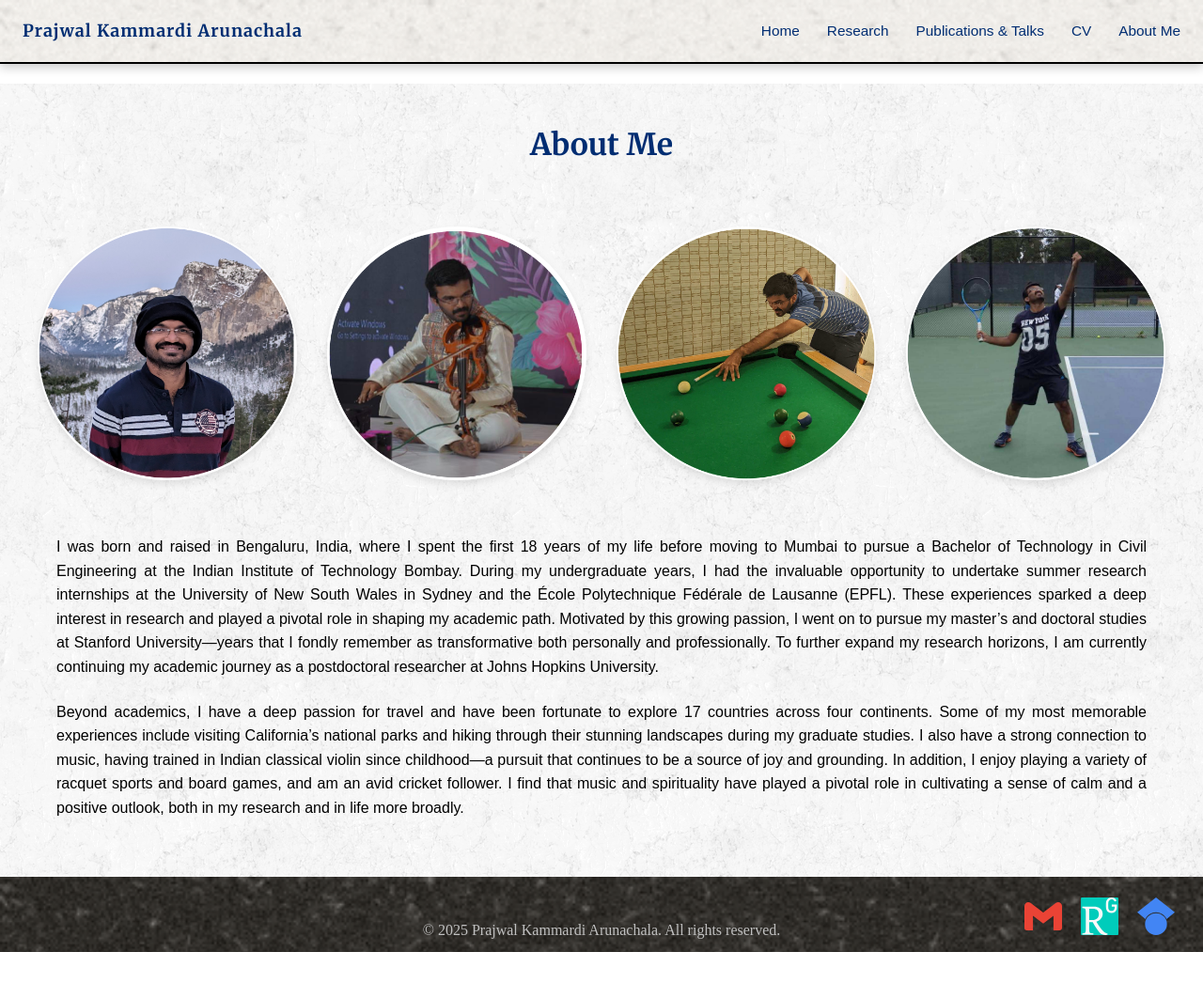
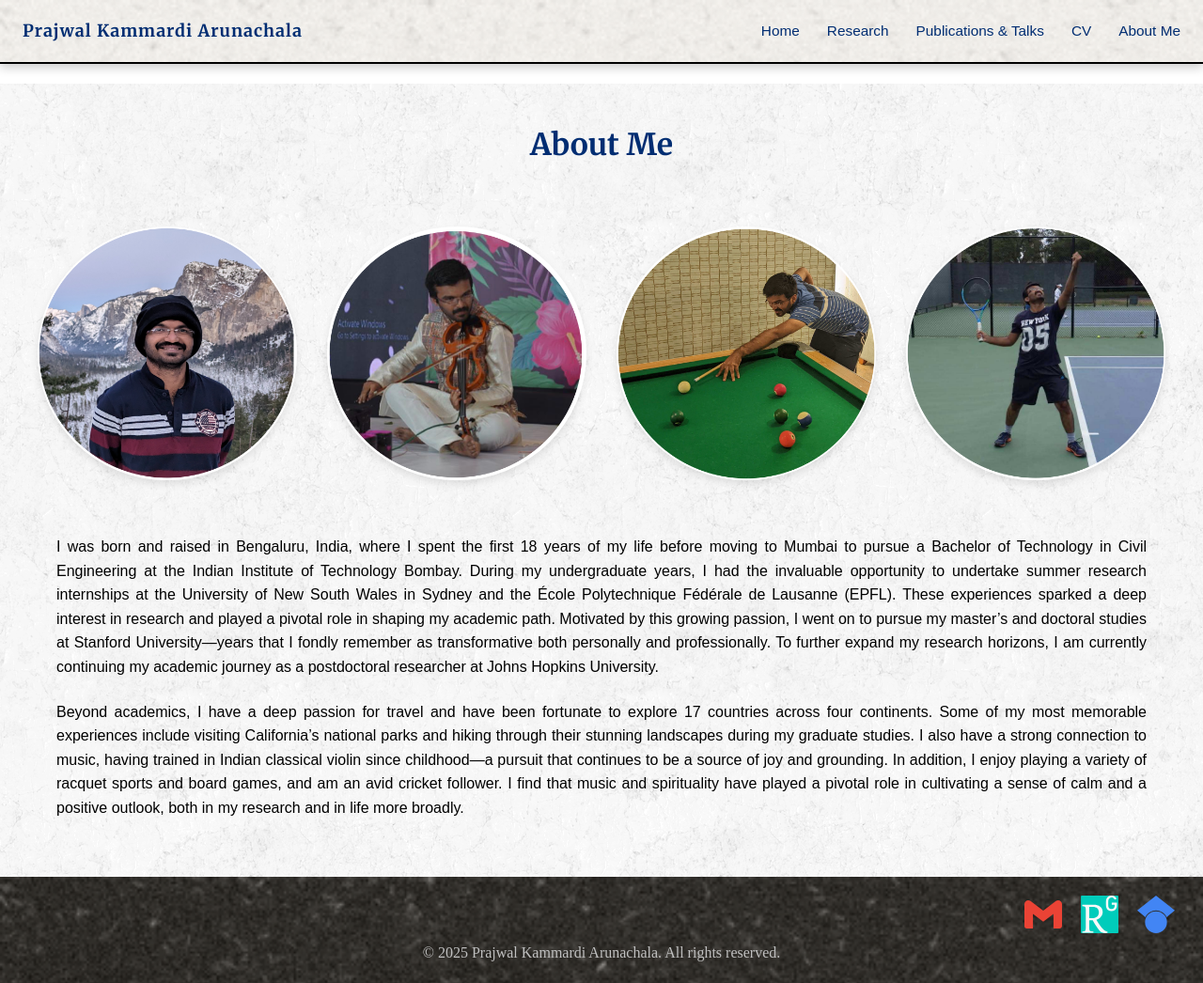
Before and after one commit to prajwalka/prajwalka.github.io, a Jekyll site: the page built from about.md, in a window 1280 px wide and 1046 px high. Shown: the whole window at 94% size. Built offline with Jekyll 4.4.1, drawn with Linux system fonts in a browser that asks for light colours; some web fonts are replaced.

Commit message:
making it scalable

```diff
--- a/assets/style.css
+++ b/assets/style.css
@@ -459,25 +459,32 @@
   hyphens: auto;
 }
 
-/* Footer formatting */
 .site-footer {
+  box-sizing: border-box;
   background-color: #000000;
   background-image: url('/Photos/rice-paper.png');
   background-repeat: repeat;
   background-size: cover;
-  padding: 20px 30px;
+  padding: clamp(12px, 3vw, 20px) clamp(16px, 5vw, 30px);
   margin-top: 0;
-  display: flex;
-  justify-content: center;
-  align-items: flex-end;
-  position: relative;
+  display: grid;
+  grid-template-columns: 1fr auto 1fr;
+  align-items: end;
   min-height: 80px;
+  width: 100%;
+}
+
+.footer-text {
+  grid-column: 2;
+  justify-self: center;
+  font-size: 1em;
+  color: silver;
+  text-align: center;
 }
 
 .footer-icons {
-  position: absolute;
-  bottom: 10px;
-  right: 30px;
+  grid-column: 3;
+  justify-self: end;
   display: flex;
   gap: 20px;
 }
@@ -490,15 +497,6 @@
 
 .footer-icons img:hover {
   transform: scale(1.15);
-}
-
-.footer-text {
-  position: absolute;
-  bottom: 10px;
-  left: 50%;
-  transform: translateX(-50%);
-  font-size: 1em;
-  color: silver;
 }
 
 /* CV formatting */
@@ -602,3 +600,21 @@
     scroll-behavior: auto;
   }
 }
+
+/* Stack on small screens */
+@media (max-width: 768px) {
+  .site-footer {
+    grid-template-columns: 1fr;
+    align-items: center;
+    row-gap: clamp(8px, 3vw, 16px);
+  }
+  .footer-text, .footer-icons {
+    grid-column: 1;
+    justify-self: center;
+    text-align: center;
+  }
+  .footer-icons img {
+    height: clamp(28px, 7vw, 40px);
+    width: clamp(28px, 7vw, 40px);
+  }
+}
```
